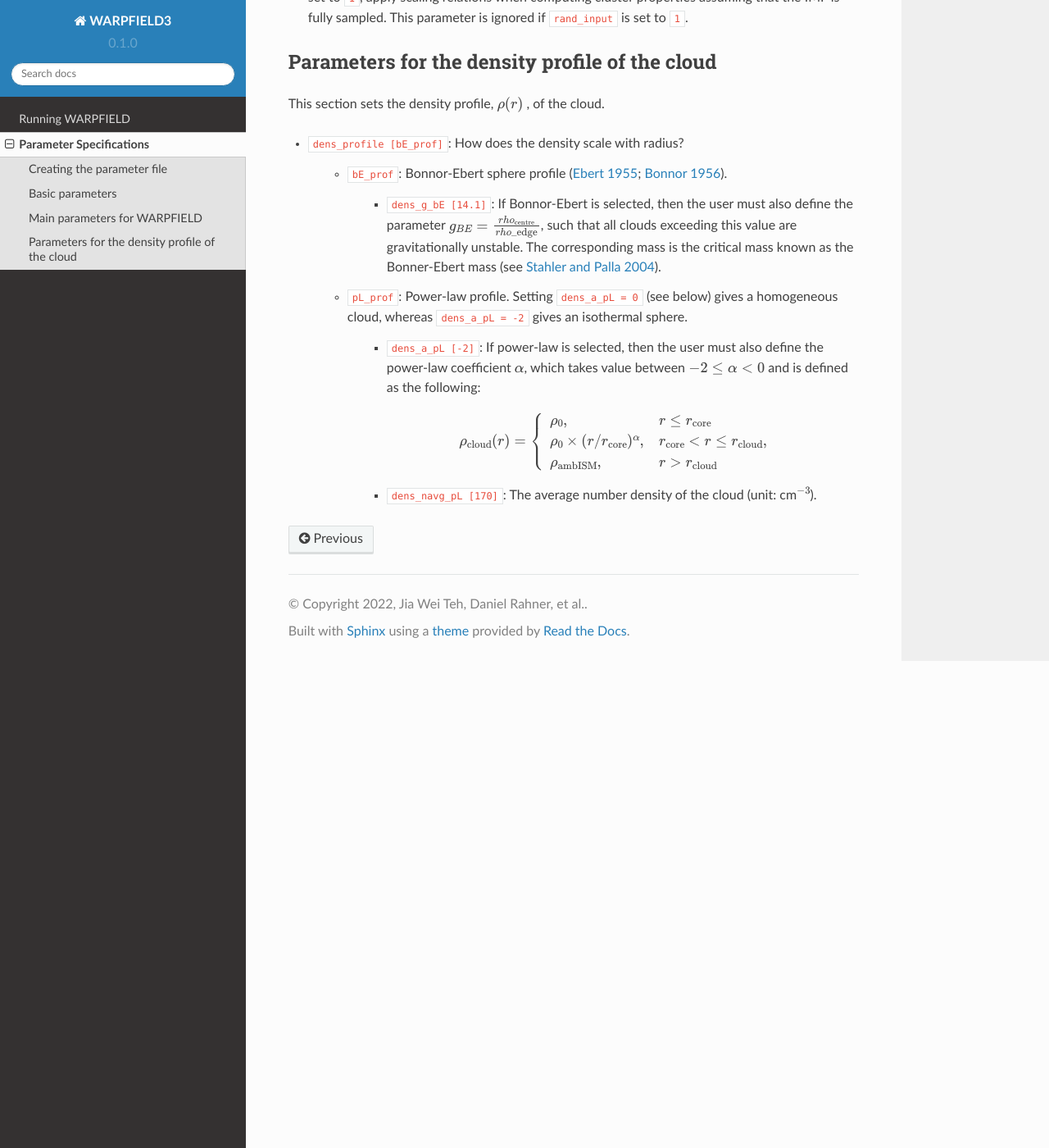
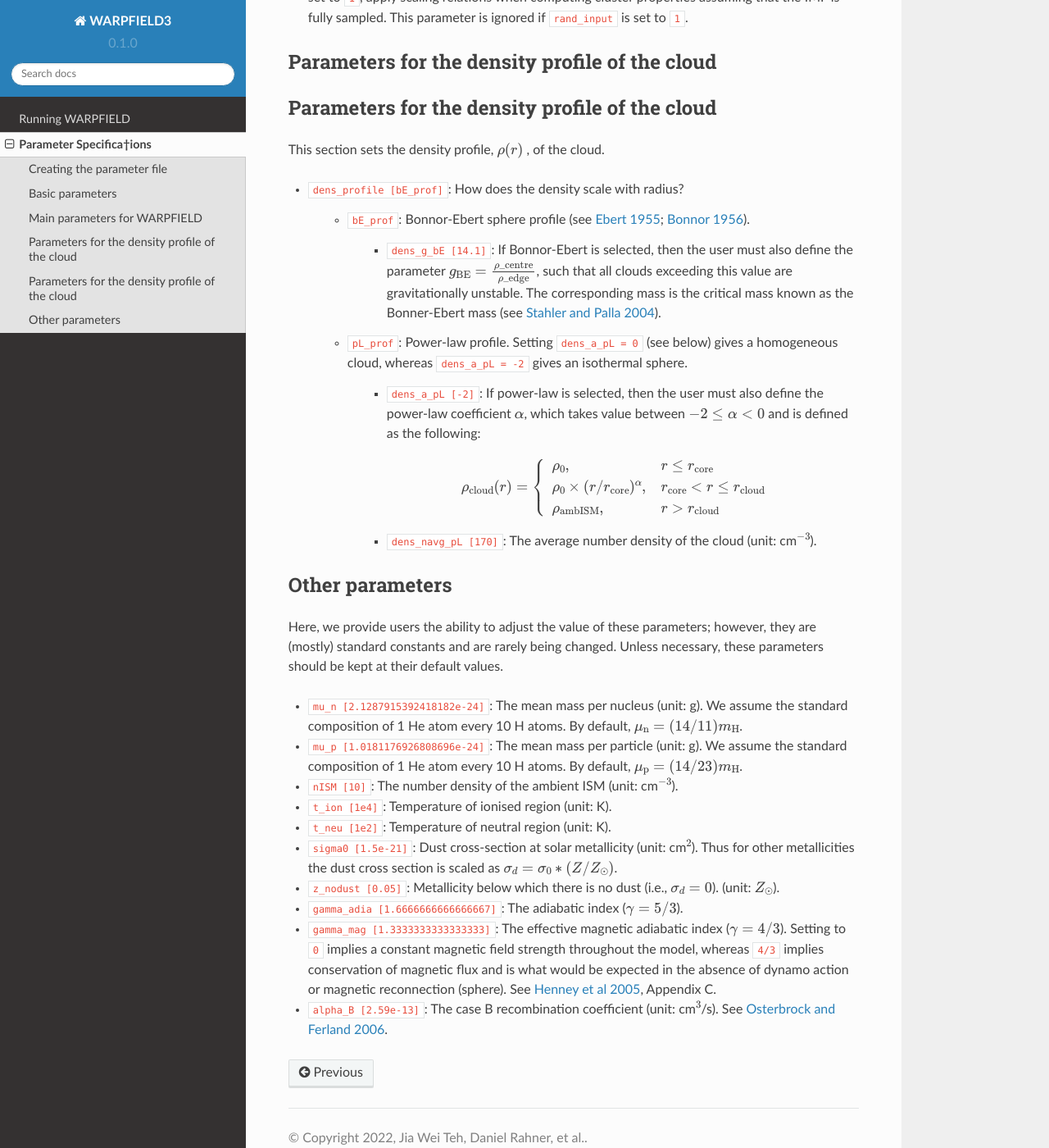
Before and after one commit to JiaWeiTeh/warpfield3, a Sphinx documentation site: the page built from docs/source/parameters.rst, in a window 1280 px wide and 1400 px high, scrolled down 1550 px. Shown: the whole window at 82% size. Built offline with Sphinx 7.4.7 and the Read the Docs theme 2.0.0, drawn with Linux system fonts in a browser that asks for light colours; some of the changed text lies outside the part shown.

Commit message:
Minor updates.

```diff
--- a/docs/source/parameters.rst
+++ b/docs/source/parameters.rst
@@ -2,7 +2,7 @@
 
 .. _sec-parameters:
 
-Parameter Specifications
+Parameter Specifica†ions
 ========================
 
 Creating the parameter file
@@ -62,18 +62,42 @@ These are the main parameters which WARPFIELD depends on.
 Parameters for the density profile of the cloud
 -----------------------------------------------
 
+Parameters for the density profile of the cloud
+-----------------------------------------------
+
 This section sets the density profile, :math:`\rho(r)` , of the cloud.
 
 * ``dens_profile [bE_prof]``: How does the density scale with radius?
 
-    * ``bE_prof``: Bonnor-Ebert sphere profile (`Ebert 1955 <https://ui.adsabs.harvard.edu/abs/1955ZA.....37..217E/abstract>`_; `Bonnor 1956 <https://ui.adsabs.harvard.edu/abs/1956MNRAS.116..351B/abstract>`_).
+    * ``bE_prof``: Bonnor-Ebert sphere profile (see `Ebert 1955 <https://ui.adsabs.harvard.edu/abs/1955ZA.....37..217E/abstract>`_; `Bonnor 1956 <https://ui.adsabs.harvard.edu/abs/1956MNRAS.116..351B/abstract>`_).
 
-        * ``dens_g_bE [14.1]``: If Bonnor-Ebert is selected, then the user must also define the parameter :math:`g_{BE} = \frac{rho_{\rm centre}}{rho\_{\rm edge}}`, such that all clouds exceeding this value are gravitationally unstable. The corresponding mass is the critical mass known as the Bonner-Ebert mass (see `Stahler and Palla 2004 <https://ui.adsabs.harvard.edu/abs/2004fost.book.....S/abstract>`_).
+        * ``dens_g_bE [14.1]``: If Bonnor-Ebert is selected, then the user must also define the parameter :math:`g_{\rm BE} = \frac{\rho\_{\rm centre}}{\rho\_{\rm edge}}`, such that all clouds exceeding this value are gravitationally unstable. The corresponding mass is the critical mass known as the Bonner-Ebert mass (see `Stahler and Palla 2004 <https://ui.adsabs.harvard.edu/abs/2004fost.book.....S/abstract>`_).
 
     * ``pL_prof``: Power-law profile. Setting ``dens_a_pL = 0`` (see below) gives a homogeneous cloud, whereas ``dens_a_pL = -2`` gives an isothermal sphere.
 
         * ``dens_a_pL [-2]``: If power-law is selected, then the user must also define the power-law coefficient :math:`\alpha`, which takes value between :math:`-2\leq\alpha<0` and is defined as the following:
 
-        .. math:: \rho_{\rm cloud}(r) = \left\{\begin{array}{lll} \rho_0 , & r \leq r_{\rm core} \\ \rho_0 \times (r / r_{\rm core})^\alpha, & r_{\rm core} < r \leq r_{\rm cloud} \\ \rho_{\rm ambISM}, & r > r_{\rm cloud} \end{array} \right.,
+        .. math:: \rho_{\rm cloud}(r) = \left\{\begin{array}{lll} \rho_0 , & r \leq r_{\rm core} \\ \rho_0 \times (r / r_{\rm core})^\alpha, & r_{\rm core} < r \leq r_{\rm cloud} \\ \rho_{\rm ambISM}, & r > r_{\rm cloud} \end{array} \right.
 
         * ``dens_navg_pL [170]``: The average number density of the cloud (unit: cm\ :math:`^{-3}`).
+
+
+
+Other parameters
+----------------
+
+Here, we provide users the ability to adjust the value of these parameters;
+however, they are (mostly) standard constants and are rarely being changed.
+Unless necessary, these parameters should be kept at their default values.
+
+
+* ``mu_n [2.1287915392418182e-24]``: The mean mass per nucleus (unit: g). We assume the standard composition of 1 He atom every 10 H atoms. By default, :math:`\mu_{\rm n} = (14/11)m_{\rm H}`.
+* ``mu_p [1.0181176926808696e-24]``: The mean mass per particle (unit: g). We assume the standard composition of 1 He atom every 10 H atoms. By default, :math:`\mu_{\rm p} = (14/23)m_{\rm H}`.
+* ``nISM [10]``: The number density of the ambient ISM (unit: cm\ :math:`^{-3}`).
+* ``t_ion [1e4]``: Temperature of ionised region (unit: K).
+* ``t_neu [1e2]``: Temperature of neutral region (unit: K).
+* ``sigma0 [1.5e-21]``: Dust cross-section at solar metallicity (unit: cm\ :math:`^2`). Thus for other metallicities the dust cross section is scaled as :math:`\sigma_d = \sigma_0 * (Z/Z_\odot)`.
+* ``z_nodust [0.05]``: Metallicity below which there is no dust (i.e., :math:`\sigma_d = 0`). (unit: :math:`Z_\odot`).
+* ``gamma_adia [1.6666666666666667]``: The adiabatic index (:math:`\gamma = 5/3`).
+* ``gamma_mag [1.3333333333333333]``: The effective magnetic adiabatic index (:math:`\gamma = 4/3`). Setting to ``0`` implies a constant magnetic field strength throughout the model, whereas ``4/3`` implies conservation of magnetic flux and is what would be expected in the absence of dynamo action or magnetic reconnection (sphere). See `Henney et al 2005 <https://ui.adsabs.harvard.edu/abs/2005ApJ...621..328H/abstract>`_, Appendix C.
+* ``alpha_B [2.59e-13]``: The case B recombination coefficient (unit: cm\ :math:`^{3}`/s). See `Osterbrock and Ferland 2006 <https://ui.adsabs.harvard.edu/abs/2006agna.book.....O/abstract>`_.
```
Also changed, not shown: docs/test.py (+38 -3 lines), 9 other files.
